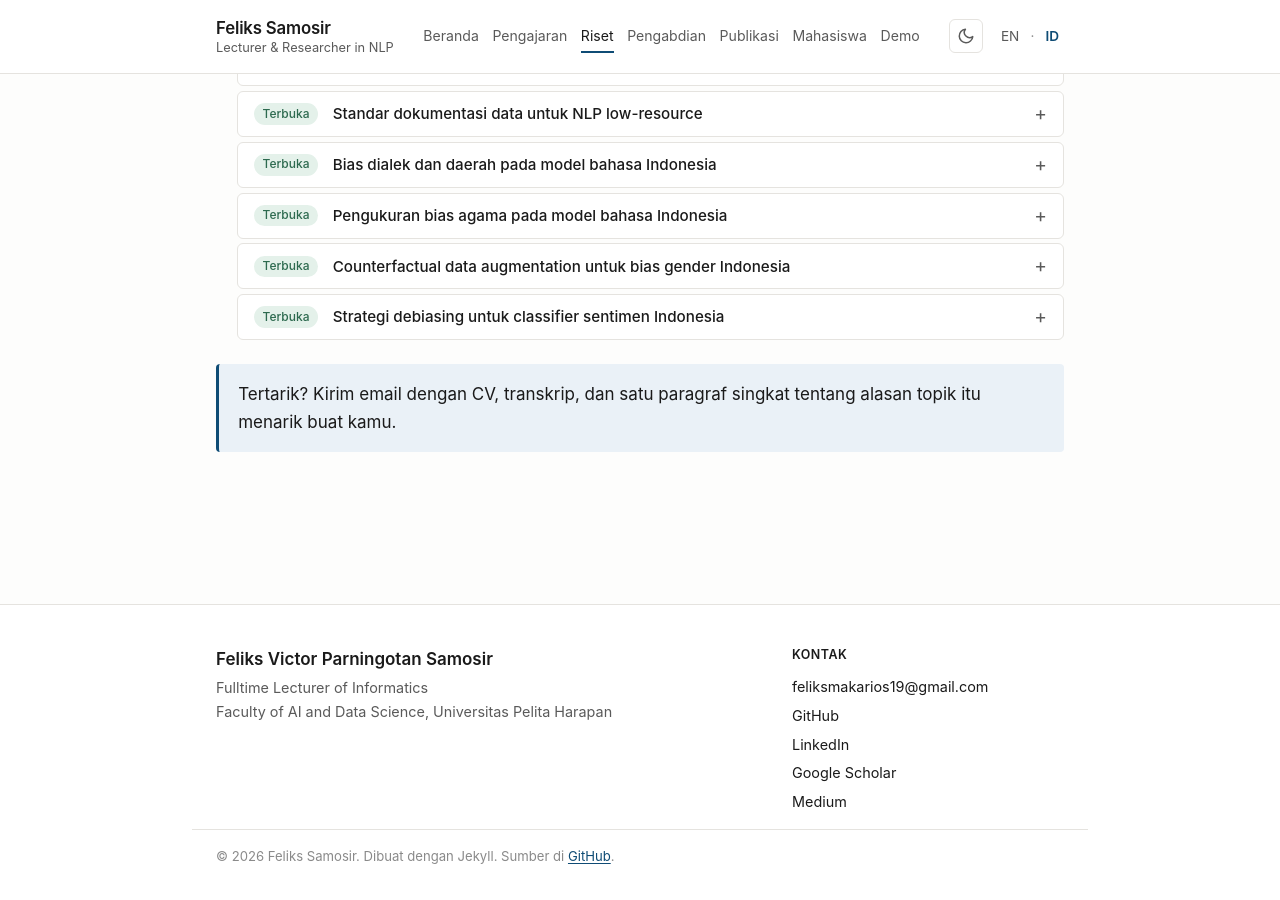
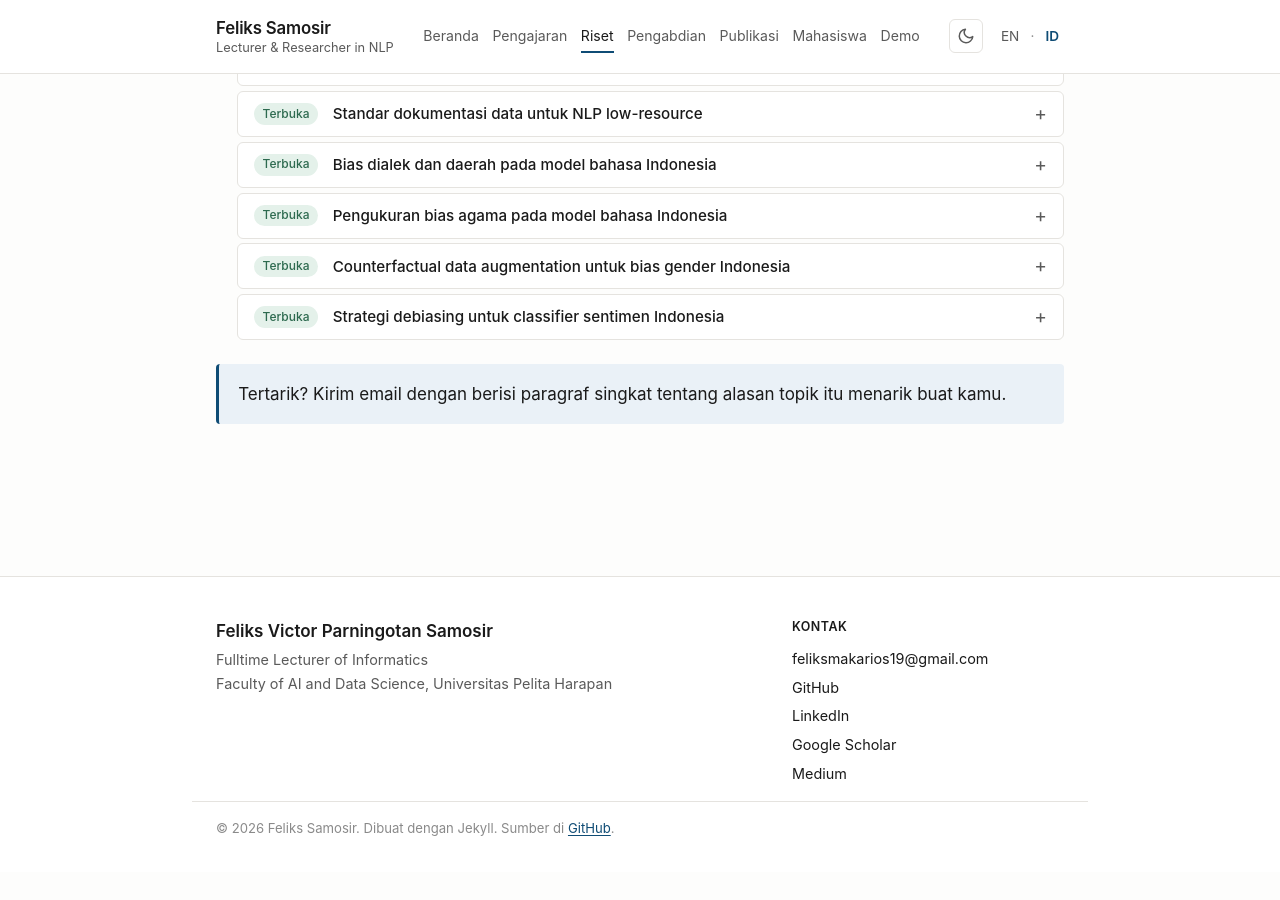
Before and after one commit to FeliksMakarios/feliksmakarios.github.io, a Jekyll site: the page built from id/research/bias-fairness.md, in a window 1280 px wide and 900 px high, scrolled down 906 px. Built offline with Jekyll 4.4.1, drawn with Linux system fonts in a browser that asks for light colours; after the commit the page ends 1778 px from its top, so only the background shows below that.

Commit message:
Simplify callout message in research-area layout

```diff
--- a/_layouts/research-area.html
+++ b/_layouts/research-area.html
@@ -55,7 +55,7 @@ layout: default
 </ul>
 
 <div class="callout">
-  <p>{% if lang == 'id' %}Tertarik? Kirim email dengan CV, transkrip, dan satu paragraf singkat tentang alasan topik itu menarik buat kamu.{% else %}Interested? Send an email with your CV, transcript, and a short paragraph on why the topic appeals to you.{% endif %}</p>
+  <p>{% if lang == 'id' %}Tertarik? Kirim email dengan berisi paragraf singkat tentang alasan topik itu menarik buat kamu.{% else %}Interested? Send an email with a short paragraph on why the topic appeals to you.{% endif %}</p>
 </div>
 {% endif %}
 
```
